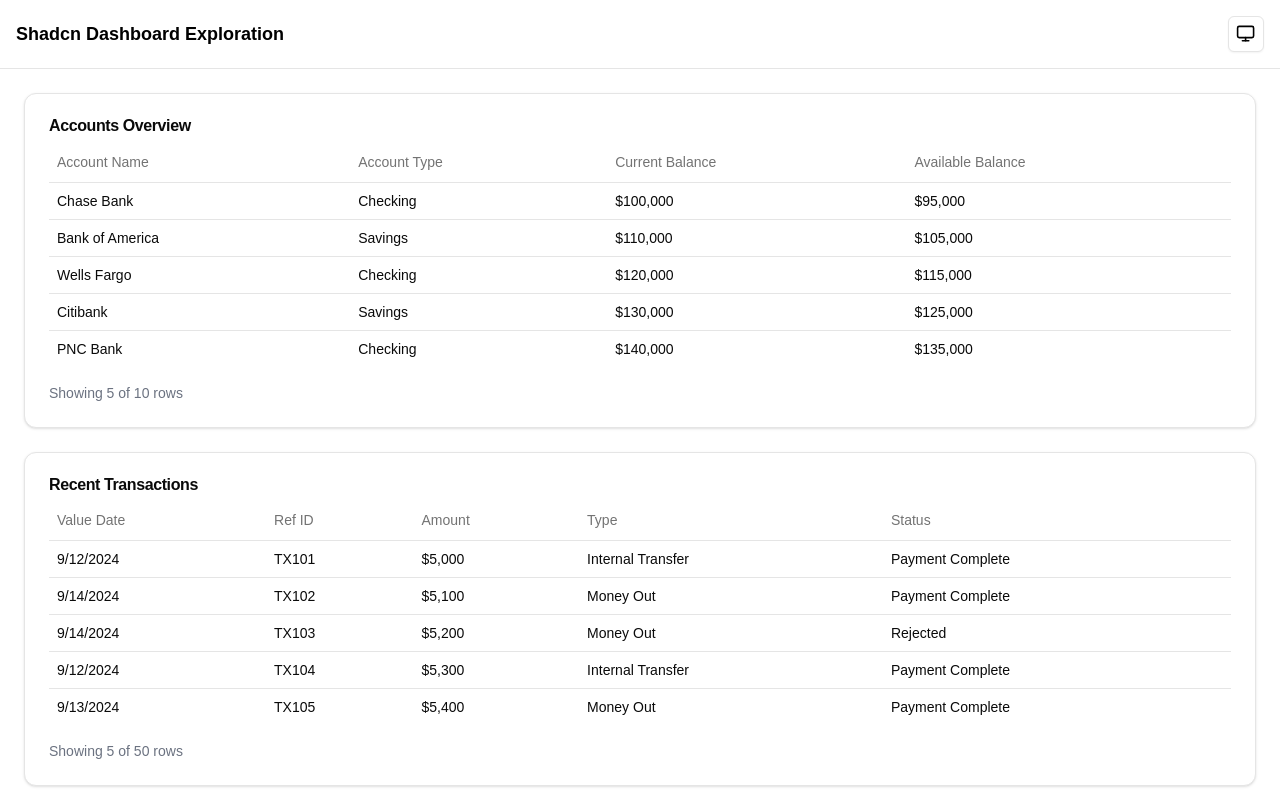
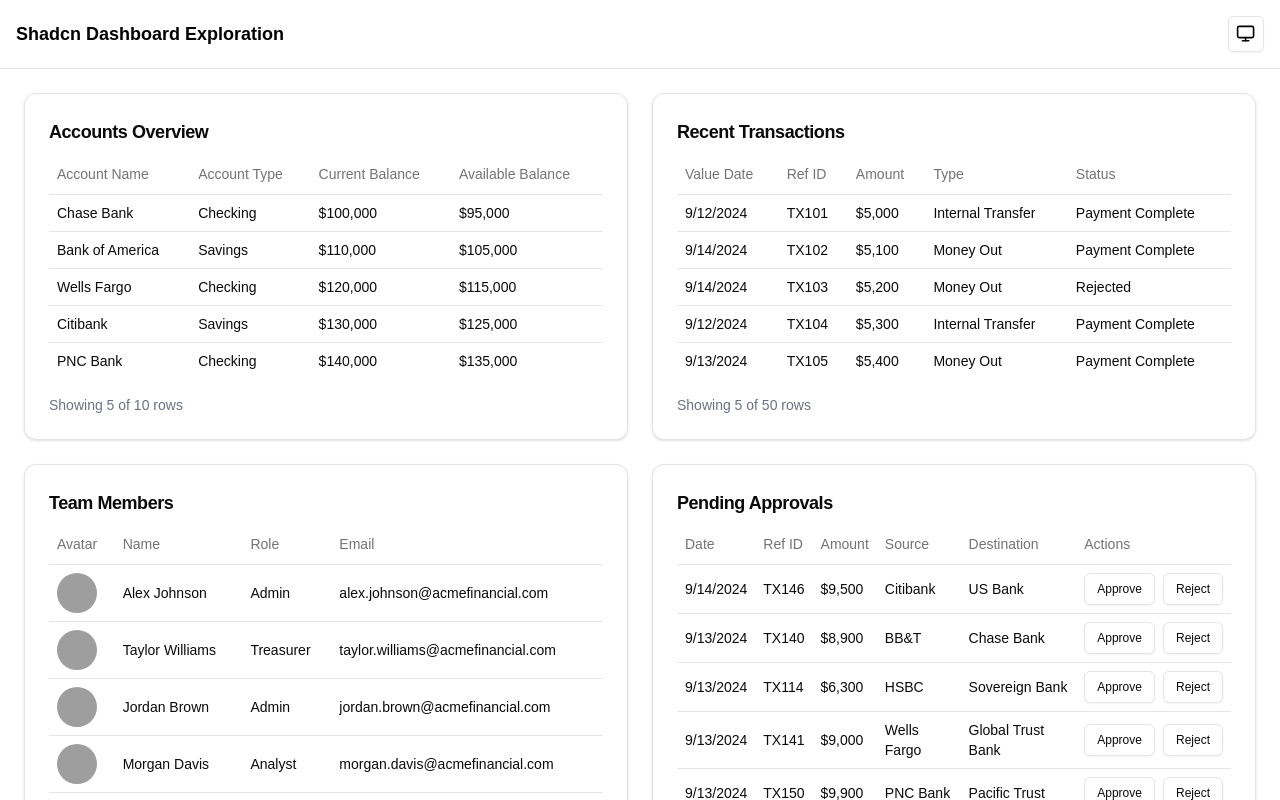
Before and after one commit to jonbrick/shacn-dashboard-exploration, a Next.js app: page / in a window 1280 px wide. Shown: the top 800 px of the page. Built offline with nearby package versions, Linux system fonts and the light colour scheme; grey boxes are pictures that could not be loaded.

Commit message:
Added Draggable Cards to DashboardLayout - Drag only

```diff
--- a/package.json
+++ b/package.json
@@ -9,6 +9,9 @@
     "lint": "next lint"
   },
   "dependencies": {
+    "@dnd-kit/core": "^6.1.0",
+    "@dnd-kit/sortable": "^8.0.0",
+    "@dnd-kit/utilities": "^3.2.2",
     "@radix-ui/react-avatar": "^1.1.0",
     "@radix-ui/react-dropdown-menu": "^2.1.1",
     "@radix-ui/react-icons": "^1.3.0",
@@ -31,7 +34,7 @@
     "eslint": "^8",
     "eslint-config-next": "14.2.11",
     "postcss": "^8",
-    "tailwindcss": "^3.4.1",
+    "tailwindcss": "^3.4.11",
     "typescript": "^5"
   }
 }
--- a/src/app/page.tsx
+++ b/src/app/page.tsx
@@ -16,8 +16,8 @@
       <UsersCard users={appData.users} />
       <PendingApprovalsCard
         transactions={appData.transactions}
-        accounts={appData.accounts || []} // Ensure accountsData is valid
-        thirdParties={appData.thirdParties || []} // Ensure thirdPartiesData is valid
+        accounts={appData.accounts || []}
+        thirdParties={appData.thirdParties || []}
       />
     </DashboardLayout>
   );
--- a/src/components/DashboardCard.tsx
+++ b/src/components/DashboardCard.tsx
@@ -1,3 +1,5 @@
+"use client";
+
 import {
   Card,
   CardContent,
@@ -16,10 +18,10 @@
   return (
     <Card>
       <CardHeader className="pb-2">
-        <CardTitle>{title}</CardTitle>
+        <CardTitle className="text-lg font-semibold">{title}</CardTitle>
       </CardHeader>
       <CardContent className="pb-2">{content}</CardContent>
-      {footer && <CardFooter>{footer}</CardFooter>}
+      {footer && <CardFooter className="pt-2">{footer}</CardFooter>}
     </Card>
   );
 }
--- a/src/components/DashboardLayout.tsx
+++ b/src/components/DashboardLayout.tsx
@@ -1,14 +1,55 @@
-import React from "react";
+"use client";
 
-interface DashboardLayoutProps {
-  children: React.ReactNode;
-}
+import React, { useState } from "react";
+import { DndContext, closestCenter, DragEndEvent } from "@dnd-kit/core";
+import {
+  arrayMove,
+  SortableContext,
+  verticalListSortingStrategy,
+} from "@dnd-kit/sortable";
+import { DraggableCard } from "./DraggableCard";
 
-export function DashboardLayout({ children }: DashboardLayoutProps) {
+export function DashboardLayout({ children }: { children: React.ReactNode }) {
+  const [items, setItems] = useState(React.Children.toArray(children));
+
+  const handleDragEnd = (event: DragEndEvent) => {
+    const { active, over } = event;
+    if (over && active.id !== over.id) {
+      setItems((items) => {
+        const oldIndex = items.findIndex(
+          (item) => React.isValidElement(item) && item.key === active.id
+        );
+        const newIndex = items.findIndex(
+          (item) => React.isValidElement(item) && item.key === over.id
+        );
+        return arrayMove(items, oldIndex, newIndex);
+      });
+    }
+  };
+
   return (
-    <div className="min-h-screen p-6 bg-background">
-      <div className="flex justify-end"></div>
-      <div className="space-y-6">{children}</div>
-    </div>
+    <DndContext collisionDetection={closestCenter} onDragEnd={handleDragEnd}>
+      <SortableContext
+        items={items
+          .map((item) =>
+            React.isValidElement(item) && item.key ? item.key : ""
+          )
+          .filter(Boolean)}
+        strategy={verticalListSortingStrategy}
+      >
+        <div className="grid grid-cols-1 md:grid-cols-2 gap-6 p-6">
+          {items.map((child) => {
+            if (React.isValidElement(child) && child.key) {
+              return (
+                <DraggableCard key={child.key} id={child.key}>
+                  {child}
+                </DraggableCard>
+              );
+            }
+            return null;
+          })}
+        </div>
+      </SortableContext>
+    </DndContext>
   );
 }
--- /dev/null
+++ b/src/components/DraggableCard.tsx
@@ -0,0 +1,25 @@
+"use client";
+
+import React from "react";
+import { useDraggable } from "@dnd-kit/core";
+
+interface DraggableCardProps {
+  id: string;
+  children: React.ReactNode;
+}
+
+export function DraggableCard({ id, children }: DraggableCardProps) {
+  const { attributes, listeners, setNodeRef, transform } = useDraggable({ id });
+
+  const style = transform
+    ? {
+        transform: `translate3d(${transform.x}px, ${transform.y}px, 0)`,
+      }
+    : undefined;
+
+  return (
+    <div ref={setNodeRef} style={style} {...listeners} {...attributes}>
+      {children}
+    </div>
+  );
+}
```
Also changed, not shown: src/hooks/useDashboardLayout.ts (added, +40 -0 lines), 1 other file (tests, documents, lock files or other folders).
